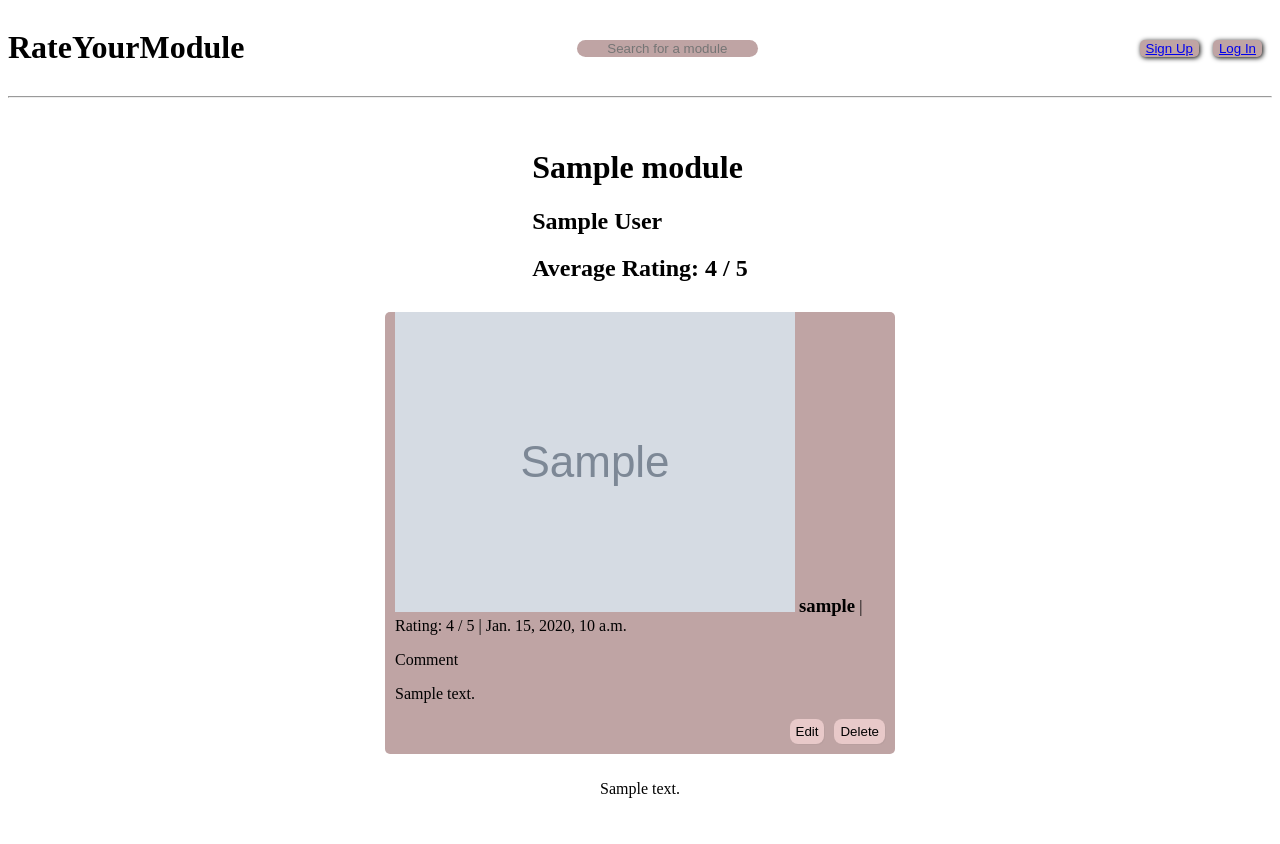
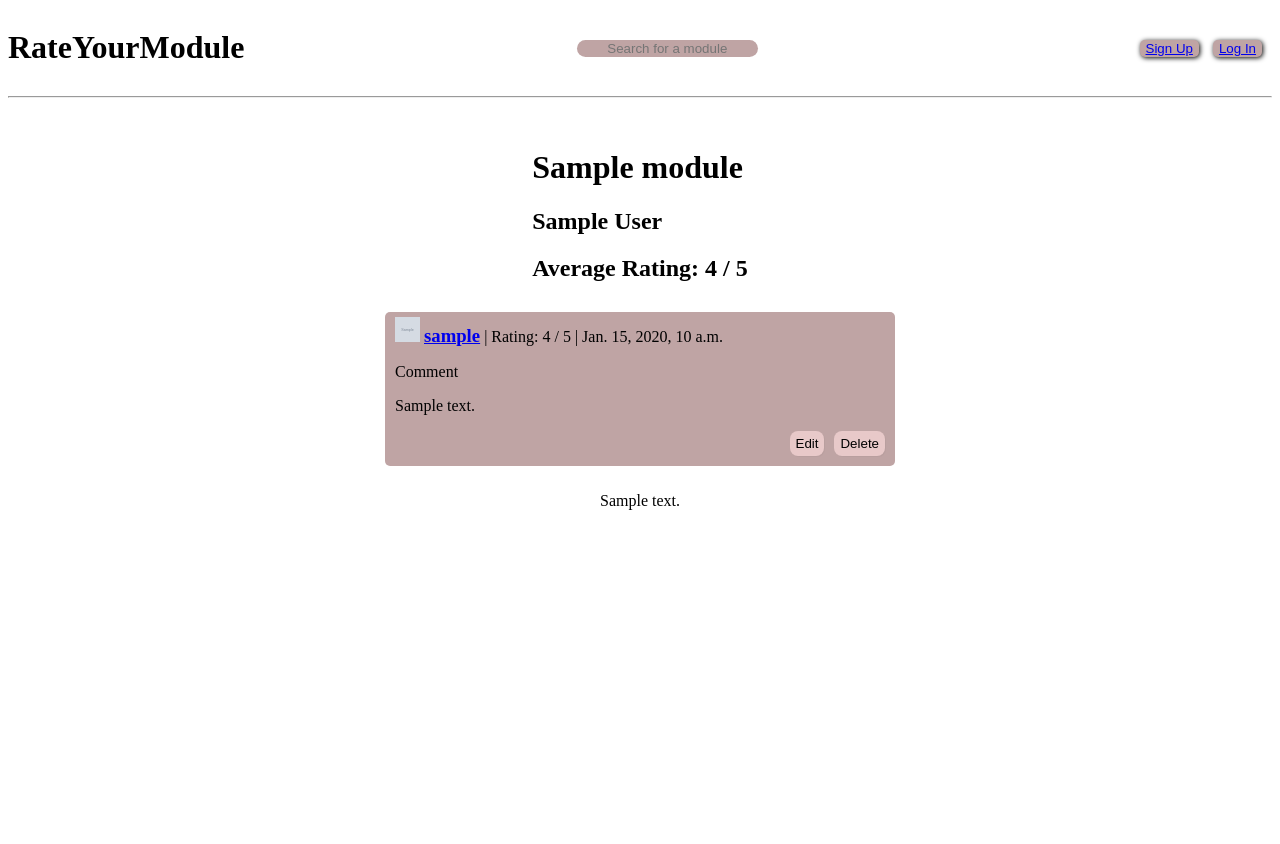
Before and after one commit to Lewis-Cramb/wad2-team-project, a Django app: template templates/module.html in a window 1280 px wide. After the commit the page ends 510 px from the top, so only its background shows below. Run offline with Django 3.2, Linux system fonts and the light colour scheme; the template is opened without the code that fills it: most values are stand-ins (such as "Sample title", 1, 10 or a date in 2020); grey boxes marked "Sample" are stand-in pictures; parts of the project's set-up code (start-up, migrations or seed data) failed here and were passed over.

Commit message:
Add: CSS and JS for modules/<module>.html

```diff
--- a/static/CSS/module-page.css
+++ b/static/CSS/module-page.css
@@ -12,6 +12,12 @@ button{
     box-shadow: 1px 1px 1px rgba(0, 0, 0, 0.03) ;
     border:none ;
 
+}
+
+img{
+    width:25px ;
+    height:25px ;
+    padding-top:5px ;
 }
 
 /* Classes (.) */
--- a/team3D/urls.py
+++ b/team3D/urls.py
@@ -15,8 +15,10 @@ Including another URLconf
 """
 from django.contrib import admin
 from django.urls import path, include
+from django.conf import settings
+from django.conf.urls.static import static
 
 urlpatterns = [
     path('', include('RateYourModule.urls')),
     path('admin/', admin.site.urls),
-]
+] + static(settings.MEDIA_URL, document_root=settings.MEDIA_ROOT)
--- a/templates/module.html
+++ b/templates/module.html
@@ -22,8 +22,12 @@
                 {% endif %}
                 {% for review in reviews %}
                     <div class = "individ-review">
-                        <img class="review-header" src="{{ review.student.user.picture }}" alt="Profile pfp"> <!-- FILL THIS IN WITH STATIC USER IMAGE LOCATION  -->
-                        <h3 class="review-header">{{ review.student.user.username }}</h3> |
+                        {% if review.student.picture %}
+                            <img class="review-header" src="{{ MEDIA_URL }}{{ review.student.picture }}" alt="Profile pfp">
+                        {% else %}
+                            <img class="review-header" src="{{ MEDIA_URL }}profile_images/generic.png" alt="Profile pfp">
+                        {% endif %}
+                        <h3 class="review-header"><a href="{% url 'rateyourmodule:show_profile' review.student.user.username %}">{{ review.student.user.username }}</a></h3> |
                         <p class="review-header">Rating: {{ review.rating }} / 5</p> |
                         <p class="review-header"> {{ review.date }}</p>
                         <p>Comment</p>
```
Also changed, not shown: media/profile_images/generic.png (added).
